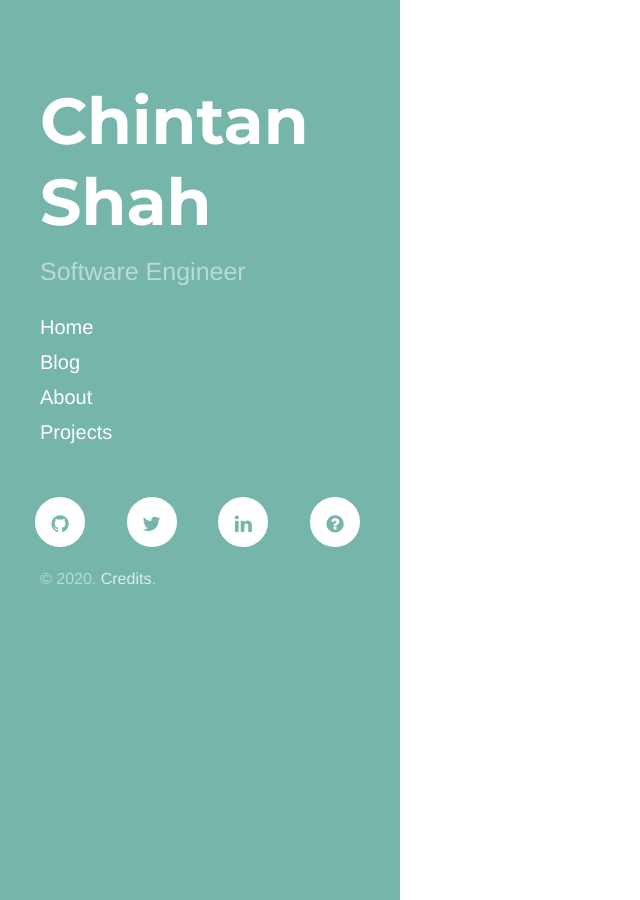
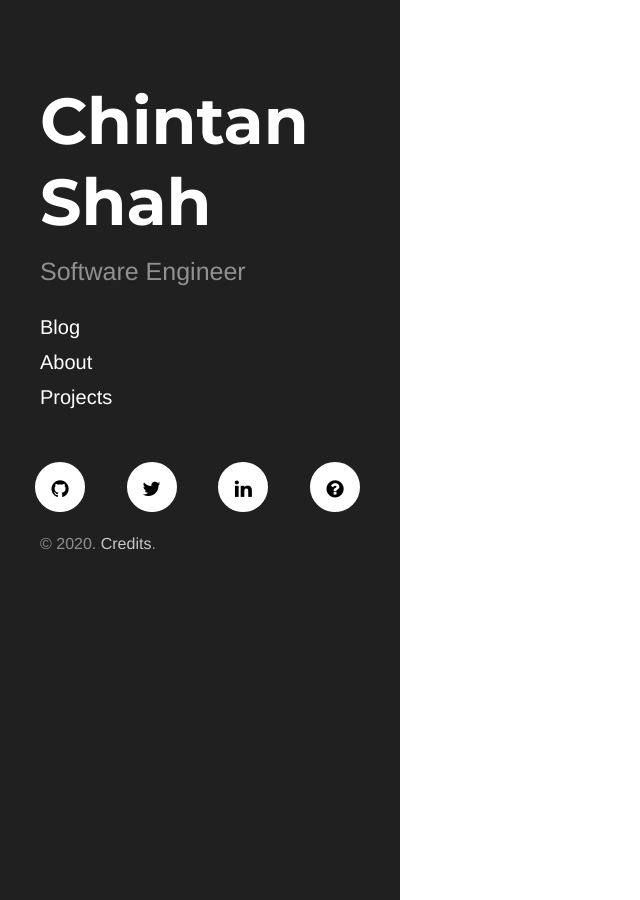
Before and after one commit to chintan-sh/chintan-sh.github.io, a Jekyll site: the page built from index.html, in a window 1280 px wide. Shown: the whole page, without its empty margins (0-640 px from the left). Built offline with Jekyll 4.4.1, drawn with Linux system fonts in a browser that asks for light colours; nearby versions of some CDN libraries; the list of posts is cut into pages by our own code.

Commit message:
Changed defaults

```diff
--- a/_includes/sidebar.html
+++ b/_includes/sidebar.html
@@ -10,7 +10,7 @@
     </div>
 
     <nav class="sidebar-nav">
-      <a class="sidebar-nav-item{% if page.url == site.baseurl %} active{% endif %}" href="{{ site.baseurl }}/">Home</a>
+<!--      <a class="sidebar-nav-item{% if page.url == site.baseurl %} active{% endif %}" href="{{ site.baseurl }}/">Home</a>-->
 
       {% comment %}
         The code below dynamically generates a sidebar nav of pages with
--- a/_layouts/default.html
+++ b/_layouts/default.html
@@ -3,7 +3,7 @@
 
   {% include head.html %}
 
-  <body class="theme-base-0c">
+  <body class="">
 <!--  <body class="theme-base-0c">-->
 
     {% include sidebar.html %}
```
